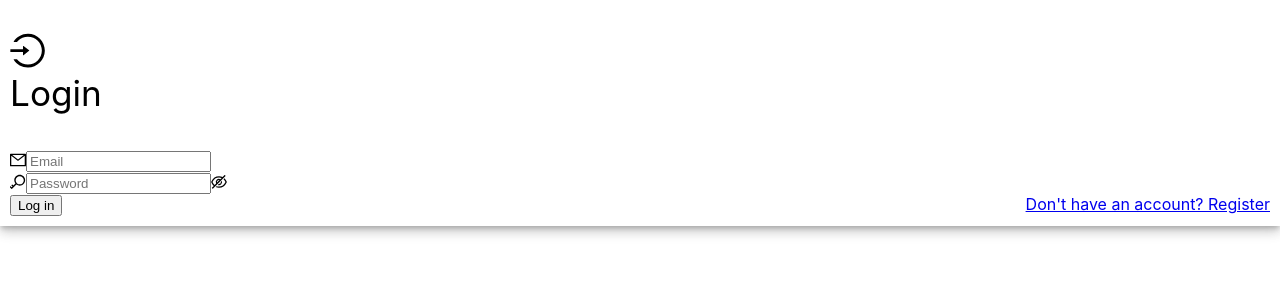
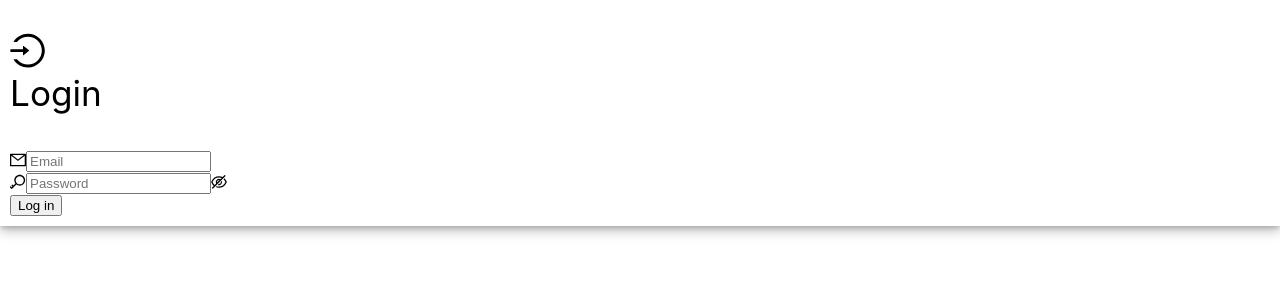
Before and after one commit to Quadrition/todo-client, a React (Create React App) app: page /login in a window 1280 px wide. Shown: the top 300 px of the page. Built offline with nearby package versions, Linux system fonts and the light colour scheme; the HTML template or start-up script is replaced by a standard one.

Commit message:
Refactored login form, added fake authentication

```diff
--- a/src/components/organisms/login-form/LoginForm.tsx
+++ b/src/components/organisms/login-form/LoginForm.tsx
@@ -1,36 +1,14 @@
 import React from "react";
 
-import styles from "./style.module.css";
-
-import { Link } from "react-router-dom";
+import { LoginFormProps } from "./types";
 
 import { Form, Input, Button } from "antd";
 
 import { KeyOutlined, MailOutlined } from "@ant-design/icons";
 
-interface Props {
-  emailHelp: string | undefined;
-  emailValidateStatus:
-    | ""
-    | "warning"
-    | "success"
-    | "error"
-    | "validating"
-    | undefined;
-  passwordHelp: string | undefined;
-  passwordValidateStatus:
-    | ""
-    | "warning"
-    | "success"
-    | "error"
-    | "validating"
-    | undefined;
-  onTextChange: () => void;
-}
-
-function LoginForm(props: Props) {
+function LoginForm(props: LoginFormProps) {
   return (
-    <Form>
+    <Form onFinish={props.onLogin}>
       <Form.Item
         name="email"
         rules={[
@@ -42,15 +20,8 @@ function LoginForm(props: Props) {
           },
         ]}
         hasFeedback
-        help={props.emailHelp}
-        validateStatus={props.emailValidateStatus}
       >
-        <Input
-          prefix={<MailOutlined />}
-          placeholder="Email"
-          size="large"
-          onChange={props.onTextChange}
-        />
+        <Input prefix={<MailOutlined />} placeholder="Email" size="large" />
       </Form.Item>
       <Form.Item
         name="password"
@@ -66,23 +37,17 @@ function LoginForm(props: Props) {
           },
         ]}
         hasFeedback
-        help={props.passwordHelp}
-        validateStatus={props.passwordValidateStatus}
       >
         <Input.Password
           prefix={<KeyOutlined />}
           size="large"
           placeholder="Password"
-          onChange={props.onTextChange}
         />
       </Form.Item>
       <Form.Item>
-        <Button type="primary" htmlType="submit" block>
+        <Button type="primary" htmlType="submit" block loading={props.loading}>
           Log in
         </Button>
-        <Link to="/register" className={styles.registerLink}>
-          Don't have an account? Register
-        </Link>
       </Form.Item>
     </Form>
   );
--- a/src/components/organisms/login-form/LoginFormContainer.tsx
+++ b/src/components/organisms/login-form/LoginFormContainer.tsx
@@ -1,43 +1,26 @@
 import React from "react";
 
 import LoginForm from "./LoginForm";
+import { LoginCredentials } from "./types";
+
+import { useDispatch } from "react-redux";
+import { login } from "../../../store/account/actions";
+import { LoginDetails } from "../../../store/account/types";
 
 function LoginFormContainer() {
-  const [emailValidateStatus, setEmailValidateStatus] = React.useState<
-    "" | "warning" | "success" | "error" | "validating" | undefined
-  >(undefined);
-  const [emailHelp, setEmailHelp] = React.useState<string | undefined>(
-    undefined
-  );
+  const dispatch = useDispatch();
 
-  const [passwordHelp, setPasswordHelp] = React.useState<string | undefined>(
-    undefined
-  );
-  const [passwordValidateStatus, setPasswordValidateStatus] = React.useState<
-    "" | "warning" | "success" | "error" | "validating" | undefined
-  >(undefined);
+  const [loading, setLoading] = React.useState<boolean>(false);
 
-  const onTextChange = () => {
-    if (
-      emailValidateStatus !== undefined ||
-      passwordValidateStatus !== undefined
-    ) {
-      setEmailValidateStatus(undefined);
-      setEmailHelp(undefined);
-      setPasswordValidateStatus(undefined);
-      setPasswordHelp(undefined);
-    }
+  const handleLogin = (credentials: LoginCredentials) => {
+    setLoading(true);
+    setTimeout(() => {
+      dispatch(login(credentials as LoginDetails));
+      setLoading(false);
+    }, 1000);
   };
 
-  return (
-    <LoginForm
-      emailHelp={emailHelp}
-      emailValidateStatus={emailValidateStatus}
-      passwordHelp={passwordHelp}
-      passwordValidateStatus={passwordValidateStatus}
-      onTextChange={onTextChange}
-    />
-  );
+  return <LoginForm loading={loading} onLogin={handleLogin} />;
 }
 
 export default LoginFormContainer;
--- a/src/components/organisms/login-form/style.module.css
+++ /dev/null
@@ -1,3 +0,0 @@
-.registerLink {
-  float: right;
-}
--- /dev/null
+++ b/src/components/organisms/login-form/types.ts
@@ -0,0 +1,9 @@
+export interface LoginCredentials {
+  email: string;
+  password: string;
+}
+
+export interface LoginFormProps {
+  loading: boolean;
+  onLogin: (credentials: LoginCredentials) => void;
+}
```
